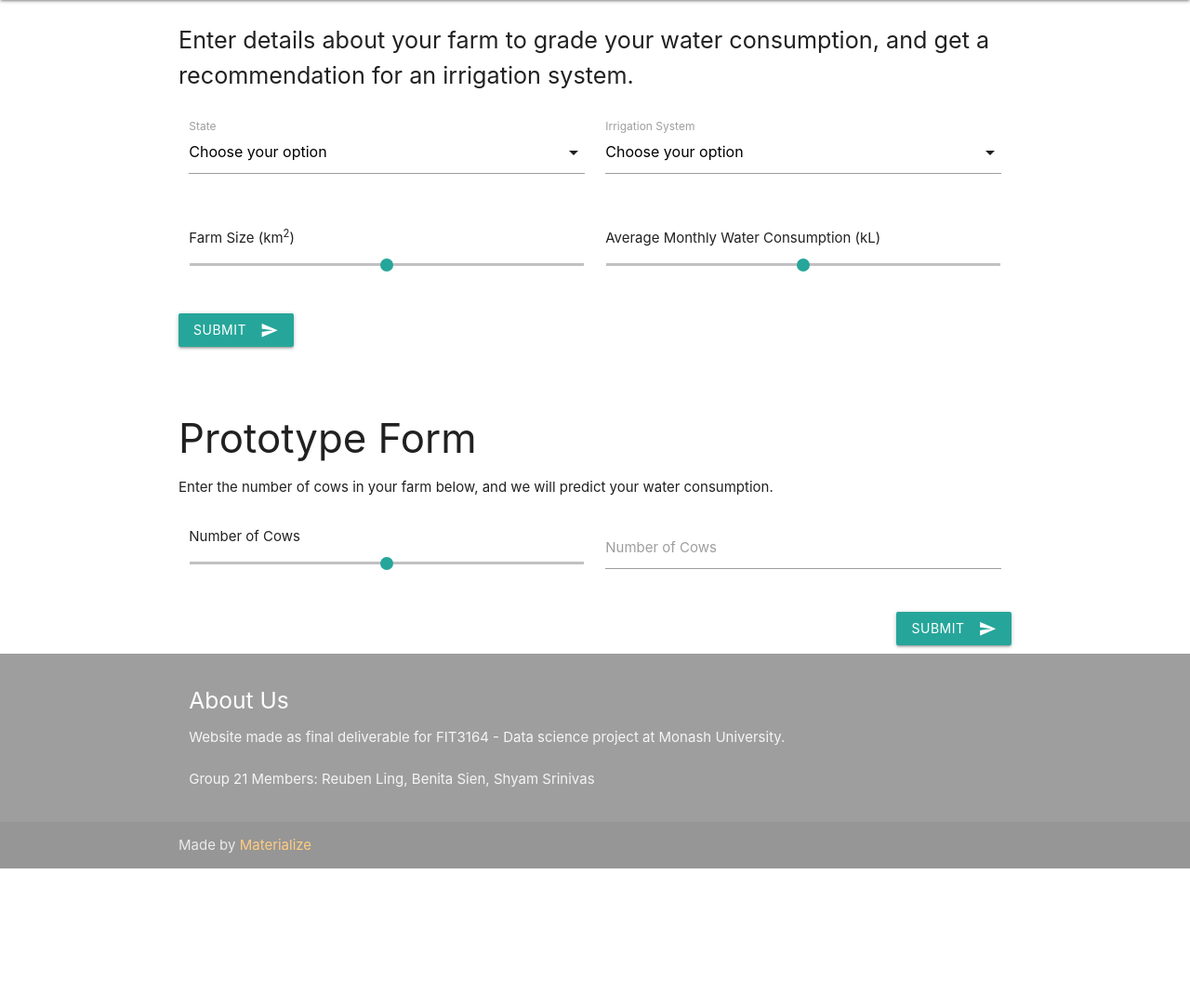
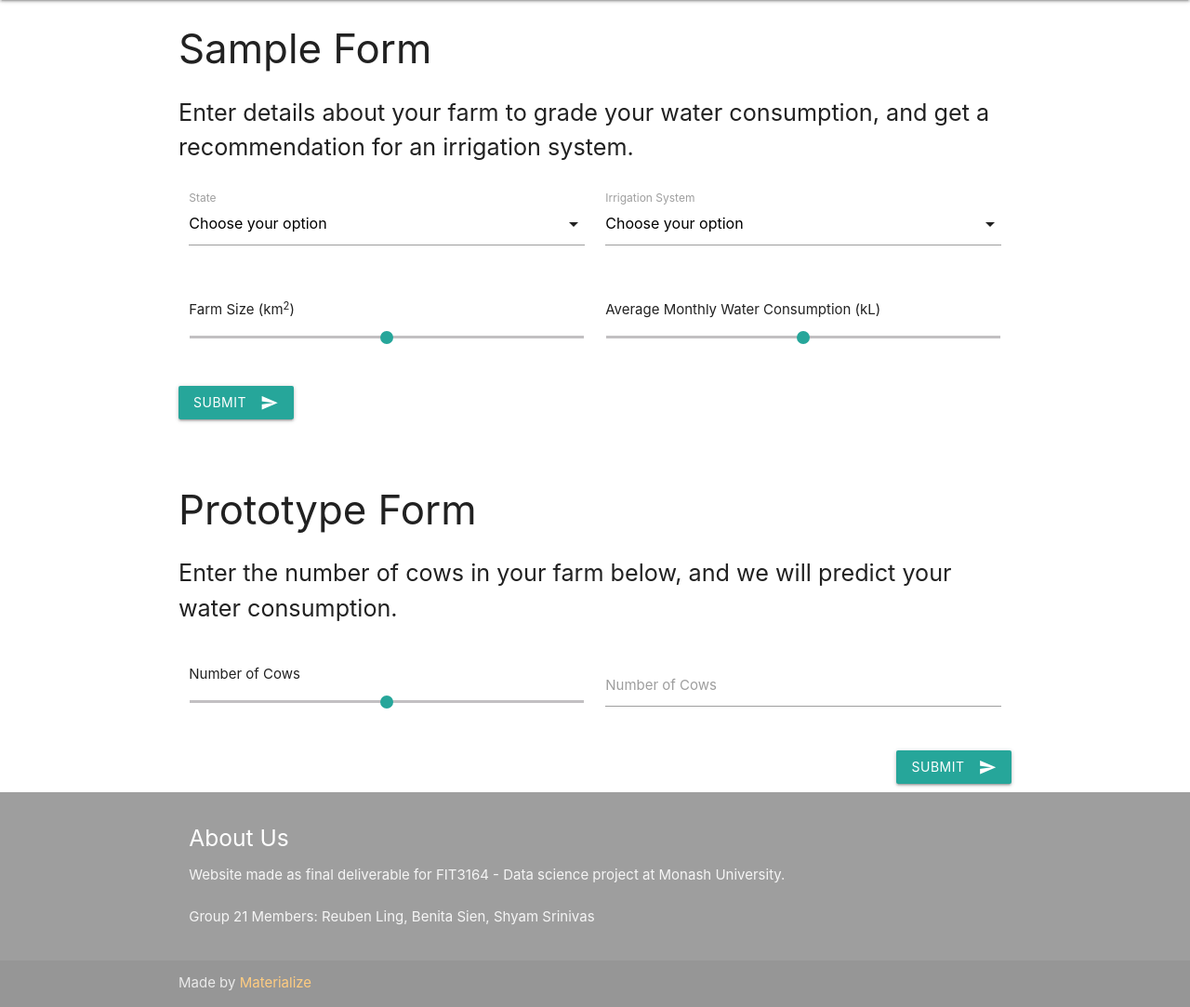
Before and after one commit to ReubenLing/FIT3164, a Flask app: page /models in a window 1280 px wide. Shown: the part 64-1147 px from the top of the page at 93% size. Before the commit the page ends 998 px from the top, so only its background shows below. Run offline with Flask 2, Linux system fonts and the light colour scheme; some libraries are stand-ins or nearby versions.

Commit message:
make text formatting consistent

```diff
--- a/templates/models.html
+++ b/templates/models.html
@@ -4,6 +4,7 @@
 {% block content %}
 <div class="container">
 	<!-- Sample form - not functional -->
+	<h3>Sample Form</h3>
 	<p class='flow-text'>Enter details about your farm to grade your water consumption, and get a recommendation for
 		an irrigation system.</p>
 	<form action="#">
@@ -45,7 +46,7 @@
 
 	<!-- Prototype form - for initial testing -->
 	<h3>Prototype Form</h3>
-	<p>Enter the number of cows in your farm below, and we will predict your water consumption.</p>
+	<p class="flow-text">Enter the number of cows in your farm below, and we will predict your water consumption.</p>
 	<form action="{{ url_for('test_output') }}" method="post">
 		<div class="row">
 			<p class="range-field col s12 m6">
```
